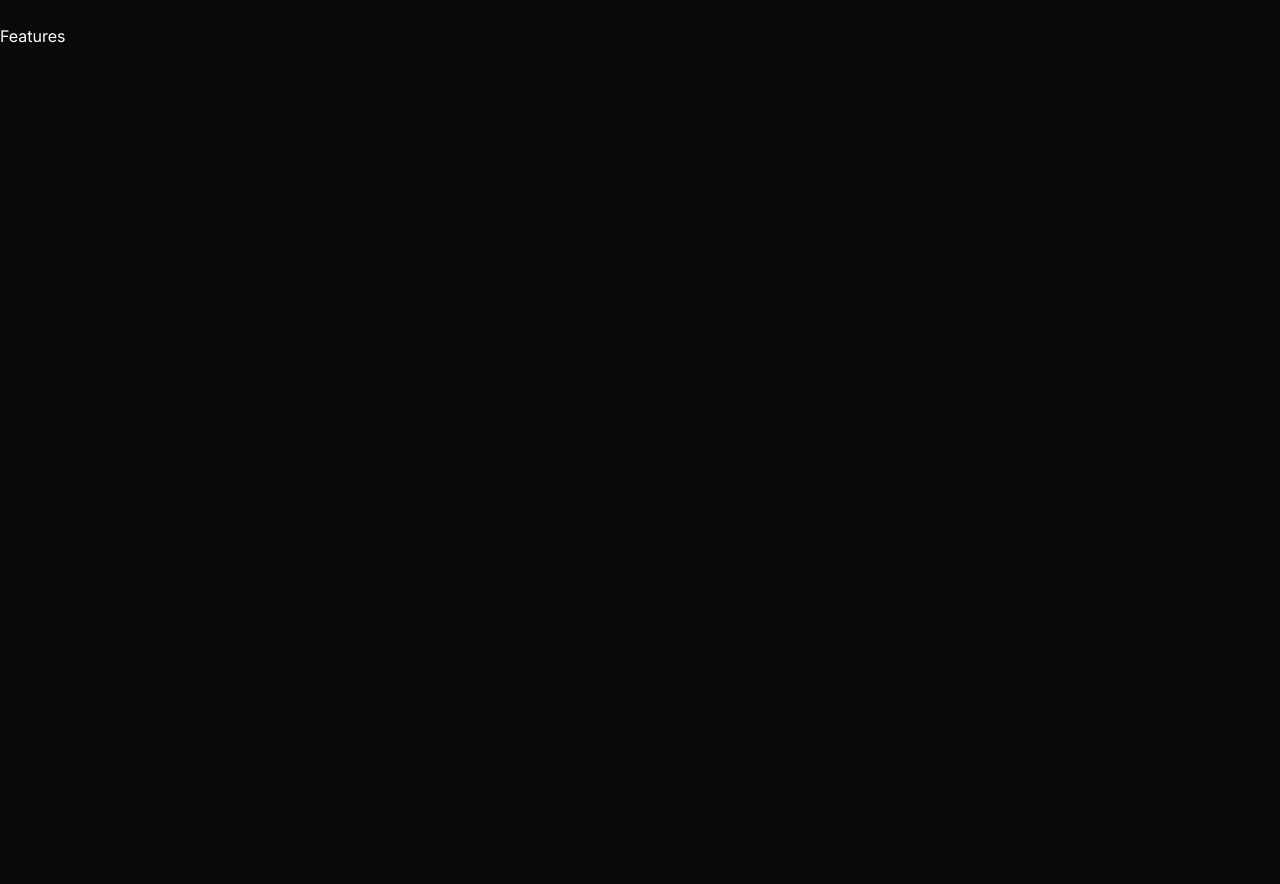
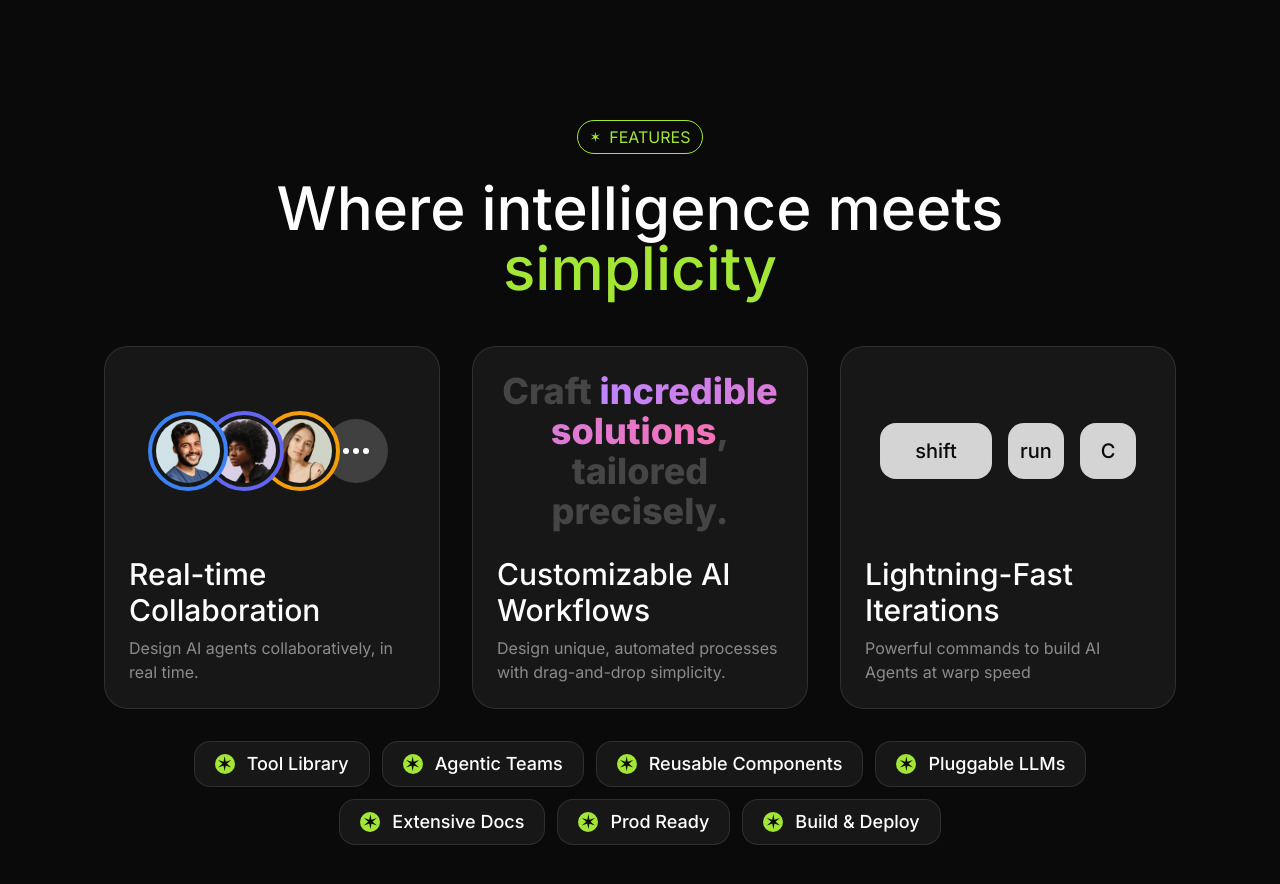
Before and after one commit to FloStateAI2802/flostate-landing_page, a Next.js app: page / in a window 1280 px wide. Shown: the part 1920-2804 px from the top of the page. Before the commit the page ends 1968 px from the top, so only its background shows below. Built offline with nearby package versions, Linux system fonts and the light colour scheme.

Commit message:
ADD: Created the Features section

```diff
--- /dev/null
+++ b/src/components/Avatar.tsx
@@ -0,0 +1,17 @@
+import { HTMLAttributes } from "react";
+import { twMerge } from "tailwind-merge";
+
+export default function Avatar(props: HTMLAttributes<HTMLDivElement>) {
+    const { className, children, ...otherProps } = props;
+    return (
+        <div
+            className={twMerge(
+                "size-20 rounded-full overflow-hidden border-4 border-blue-500 p-1 bg-neutral-900",
+                className
+            )}
+            {...otherProps}
+        >
+            {children}
+        </div>
+    );
+}
--- /dev/null
+++ b/src/components/FeatureCard.tsx
@@ -0,0 +1,24 @@
+import { twMerge } from "tailwind-merge";
+
+export default function FeatureCard(props: {
+    title: string;
+    description: string;
+    children?: React.ReactNode;
+    className?: string;
+}) {
+    const { title, description, children, className } = props;
+    return (
+        <div
+            className={twMerge(
+                "bg-neutral-900 border border-white/10 p-6 rounded-3xl",
+                className
+            )}
+        >
+            <div className="aspect-video">{children}</div>
+            <div>
+                <h3 className="text-3xl font-medium mt-6">{title}</h3>
+                <p className="text-white/50 mt-2">{description}</p>
+            </div>
+        </div>
+    );
+}
--- /dev/null
+++ b/src/components/Key.tsx
@@ -0,0 +1,17 @@
+import { HTMLAttributes } from "react";
+import { twMerge } from "tailwind-merge";
+
+export default function Key(props: HTMLAttributes<HTMLDivElement>) {
+    const { className, children, ...otherProps } = props;
+    return (
+        <div
+            className={twMerge(
+                "size-14 bg-neutral-300 inline-flex justify-center items-center rounded-2xl text-xl text-neutral-950 font-medium",
+                className
+            )}
+            {...otherProps}
+        >
+            {children}
+        </div>
+    );
+}
--- a/src/sections/Features.tsx
+++ b/src/sections/Features.tsx
@@ -1,13 +1,116 @@
+import FeatureCard from "@/components/FeatureCard";
+import Tag from "@/components/Tag";
+import avatar1 from "@/assets/images/avatar-ashwin-santiago.jpg";
+import avatar2 from "@/assets/images/avatar-lula-meyers.jpg";
+import avatar3 from "@/assets/images/avatar-florence-shaw.jpg";
+import Image from "next/image";
+import Avatar from "@/components/Avatar";
+import Key from "@/components/Key";
+
 const features = [
-    "Asset Library",
-    "Code Preview",
-    "Flow Mode",
-    "Smart Sync",
-    "Auto Layout",
-    "Fast Search",
-    "Smart Guides",
+    "Tool Library",
+    "Agentic Teams",
+    "Reusable Components",
+    "Pluggable LLMs",
+    "Extensive Docs",
+    "Prod Ready",
+    "Build & Deploy",
 ];
 
 export default function Features() {
-    return <div>Features</div>;
+    return (
+        <section className="py-24">
+            <div className="container">
+                <div className="flex justify-center">
+                    <Tag>Features</Tag>
+                </div>
+                <h2 className="text-6xl text-center font-medium mt-6 max-w-3xl mx-auto">
+                    Where intelligence meets{" "}
+                    <span className="text-lime-400">simplicity</span>
+                </h2>
+                <div className="mt-12 grid grid-cols-1 md:grid-cols-4 lg:grid-cols-3 gap-8">
+                    <FeatureCard
+                        title="Real-time Collaboration"
+                        description="Design AI agents collaboratively, in real time."
+                        className="md:col-span-2 lg:col-span-1"
+                    >
+                        <div className="aspect-video flex justify-center items-center">
+                            <Avatar className="z-40">
+                                <Image
+                                    src={avatar1}
+                                    alt="Avatar1"
+                                    className="rounded-full"
+                                />
+                            </Avatar>
+                            <Avatar className="-ml-6 border-indigo-500 z-30">
+                                <Image
+                                    src={avatar2}
+                                    alt="Avatar2"
+                                    className="rounded-full"
+                                />
+                            </Avatar>
+                            <Avatar className="-ml-6 border-amber-500 z-20">
+                                <Image
+                                    src={avatar3}
+                                    alt="Avatar3"
+                                    className="rounded-full"
+                                />
+                            </Avatar>
+                            <Avatar className="-ml-6 border-transparent">
+                                <div className="size-full bg-neutral-700 rounded-full inline-flex justify-center items-center gap-1">
+                                    {Array.from({ length: 3 }).map((_, i) => (
+                                        <span
+                                            className="size-1.5 rounded-full bg-white inline-flex"
+                                            key={i}
+                                        ></span>
+                                    ))}
+                                </div>
+                            </Avatar>
+                        </div>
+                    </FeatureCard>
+                    <FeatureCard
+                        title="Customizable AI Workflows"
+                        description="Design unique, automated processes with drag-and-drop simplicity."
+                        className="md:col-span-2 lg:col-span-1"
+                    >
+                        <div className="aspect-video flex justify-center items-center">
+                            <p className="text-4xl font-extrabold text-white/20 text-center">
+                                Craft{" "}
+                                <span className="bg-gradient-to-r from-purple-400 to-pink-400 bg-clip-text text-transparent">
+                                    incredible solutions
+                                </span>
+                                , tailored precisely.
+                            </p>
+                        </div>
+                    </FeatureCard>
+                    <FeatureCard
+                        title="Lightning-Fast Iterations"
+                        description="Powerful commands to build AI Agents at warp speed"
+                        className="md:col-span-2 lg:col-span-1 md:col-start-2 lg:col-start-auto"
+                    >
+                        <div className="aspect-video flex justify-center items-center gap-4">
+                            <Key className="w-28">shift</Key>
+                            <Key>run</Key>
+                            <Key>C</Key>
+                        </div>
+                    </FeatureCard>
+                </div>
+                <div className="mt-8 flex flex-wrap gap-3 justify-center">
+                    {features.map((feature) => (
+                        <div
+                            key={feature}
+                            className="bg-neutral-900 border border-white/10 inline-flex px-3 md:px-5 py-1.5 md:py-2 rounded-2xl gap-3 items-center"
+                        >
+                            <span className="bg-lime-400 text-neutral-950 size-5 text-xl rounded-full inline-flex justify-center items-center">
+                                &#10038;
+                            </span>
+                            <span className="font-medium md:text-lg">
+                                {feature}
+                            </span>
+                        </div>
+                    ))}
+                </div>
+            </div>
+        </section>
+    );
 }
```
